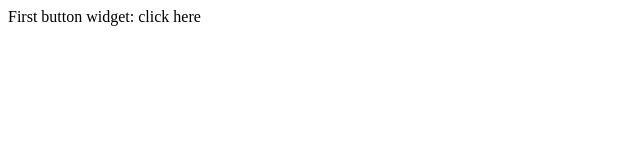
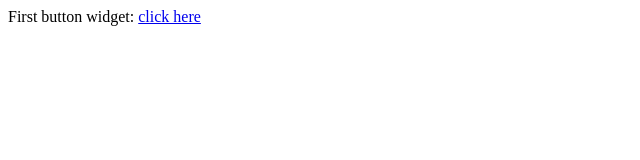
Before and after one commit to NI-R0/Notion, a plain HTML site: page index.html in a window 1280 px wide. Shown: the full height of the page, 0-640 px from the left. Drawn offline with Linux system fonts and the light colour scheme.

Commit message:
Update index.html

```diff
--- a/index.html
+++ b/index.html
@@ -6,6 +6,6 @@
     <title>Notion Repository</title>
 </head>
 <body>
-    First button widget: <a src="Widgets/n_button_widget.html">click here</a>
+    First button widget: <a href="Widgets/n_button_widget.html">click here</a>
 </body>
 </html>
```
